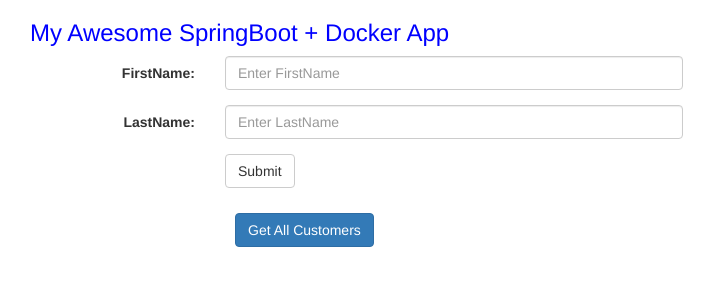
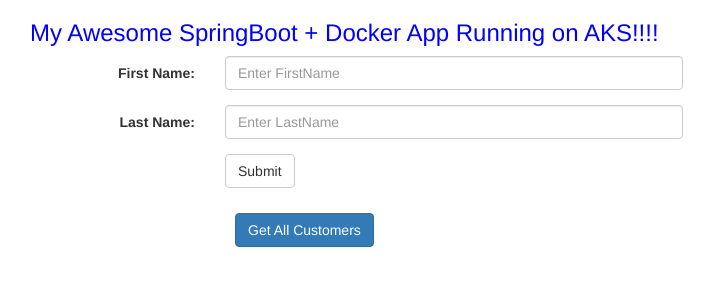
Before and after one commit to akannan1087/springboot-app, a plain HTML site: page src/main/resources/templates/index.html in a window 1280 px wide. Shown: the whole page, without its empty margins (40-754 px from the left). Drawn offline with nearby package versions, Linux system fonts and the light colour scheme.

Commit message:
triggering build in ADO

```diff
--- a/src/main/resources/templates/index.html
+++ b/src/main/resources/templates/index.html
@@ -13,19 +13,19 @@
 
 <div class="container" ng-app="app">
 
-    <h3 style="color:blue"> My Awesome SpringBoot + Docker App </h3>
+    <h3 style="color:blue"> My Awesome SpringBoot + Docker App Running on AKS!!!! </h3>
 
     <div ng-controller="postcontroller">
         <form class="form-horizontal" name="customerForm" ng-submit="submitForm()">
             <div class="form-group">
-                <label class="control-label col-sm-2" for="firstnameID">FirstName:</label>
+                <label class="control-label col-sm-2" for="firstnameID">First Name:</label>
                 <div class="col-sm-5">
                     <input type="text" class="form-control" name="firstname" id="firstnameID"
                         placeholder="Enter FirstName" ng-model="firstname"/>
                 </div>
             </div>
             <div class="form-group">
-                <label class="control-label col-sm-2" for="lastnameID">LastName:</label>
+                <label class="control-label col-sm-2" for="lastnameID">Last Name:</label>
                 <div class="col-sm-5">
                     <input type="text" class="form-control" name="lastname" id="lastnameID"
                         placeholder="Enter LastName" ng-model="lastname"/>
```
